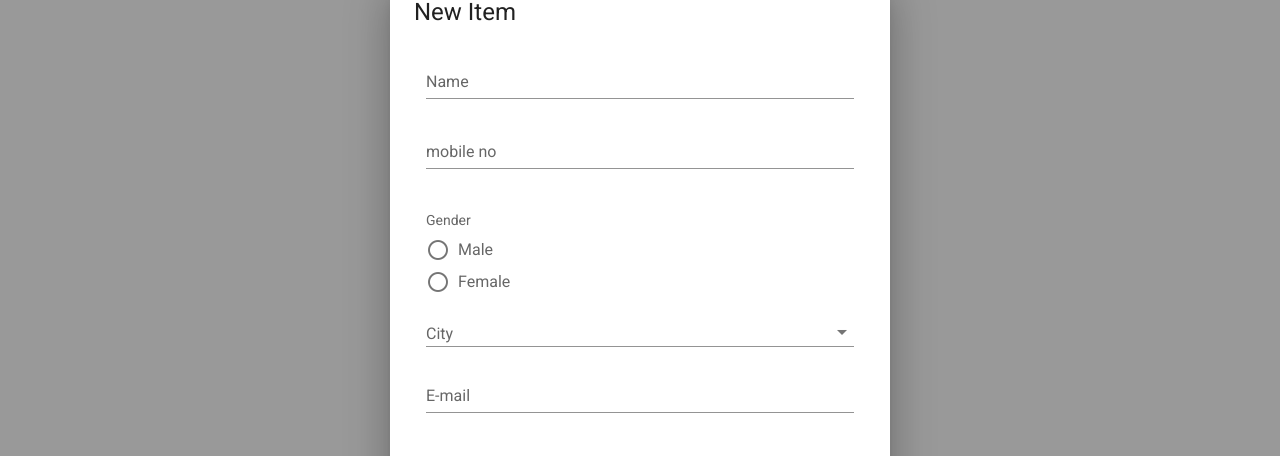
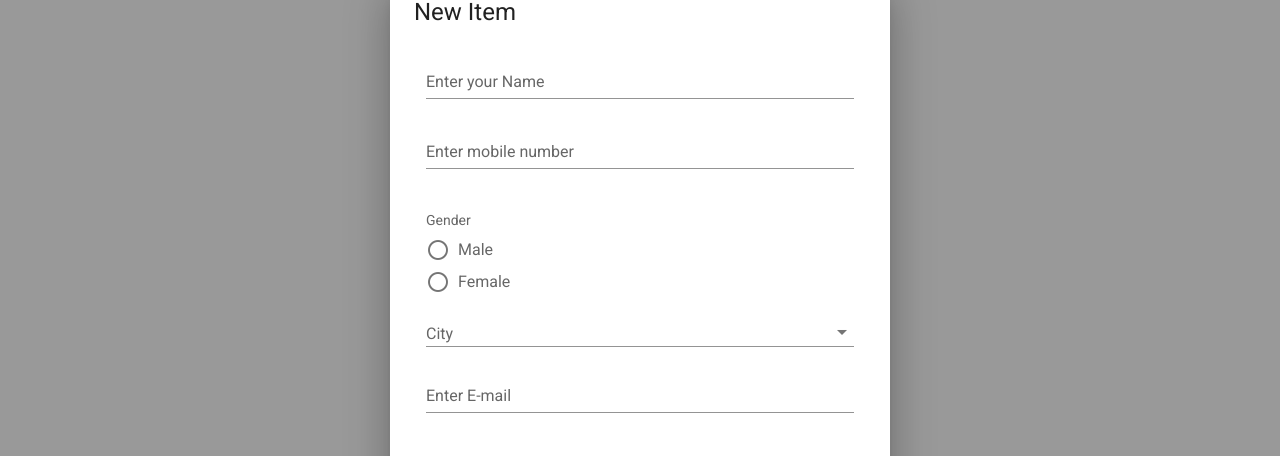
Before and after one commit to purushothbp/Adonisproject, a Vue app: page / in a window 1280 px wide. Both pictures are taken after a click on the button "POPUP". Shown: the part 151-607 px from the top of the page. Built offline with nearby package versions, Linux system fonts and the light colour scheme; no server answers.

Commit message:
thousand-seperator

```diff
--- a/src/components/HelloWorld.vue
+++ b/src/components/HelloWorld.vue
@@ -78,20 +78,22 @@
                     lazy-validation>
                     <v-text-field
                       v-model="formInput.name"
-                      label="Name"
+                      label="Enter your Name"
                       placeholder="enter name"
                       :rules="[
                         v => !!v || 'Name is required',
-                        v => (v && v.length <= 10) || 'Name must be less than 10 characters',
+                        v => (v && v.length <= 15) || 'Name must be less than 15 characters',
+                        v=>(/^[A-Za-z]+$/.test(v)) || 'Enter the valid name',
                       ]"
                     ></v-text-field>
                     <v-text-field
                       v-model="formInput.mobile"
+                      v-thousand-seperator="formInput.mobile"
                       :rules="[
                           v => !!v || 'mobile no  is required',
                           v =>v && v.length==10|| 'mobile no must be of size 10',
-                          v => (/[0-9]/.test(v)) || 'mobile number must be valid']"
-                      label="mobile no"
+                          v => (/^[0-9]+$/.test(v)) || 'mobile number must be valid',]"
+                      label="Enter mobile number"
                     ></v-text-field>
                     <v-radio-group
                     column
@@ -120,7 +122,7 @@
                       :rules="[
                           v => !!v || 'E-mail is required',
                           v => /.+@.+\..+/.test(v)  || 'E-mail must be valid']"
-                      label="E-mail"
+                      label="Enter E-mail"
                     ></v-text-field>
                   </v-form>
               </v-container>
--- a/src/components/findVal.vue
+++ b/src/components/findVal.vue
@@ -1,7 +1,6 @@
 <template>
     <div>
         <input type="text" v-model="val" placeholder="search" v-on:keydown="search(val)">
-        <button @click="search(val)" class="mr-4"></button>
     </div>
 </template>
 
--- a/src/main.js
+++ b/src/main.js
@@ -6,6 +6,15 @@ import vuetify from './plugins/vuetify'
 
 Vue.config.productionTip = false
 Vue.component('findVal',findVal)
+
+Vue.directive('thousand-seperator', {
+  componentUpdated(el, binding,vnode) {
+      binding.value=binding.value.replace(/\D/g,"").replace(/\B(?=(\d{3})+(?!\d))/g,",")
+      console.log(el)
+      console.log(binding)
+      vnode.context.formInput.mobile=binding.value
+    }
+  }),
 Vue.filter('place',function(str){
   if(str.length>10){
     return str.slice(0,10)+'...'
```
